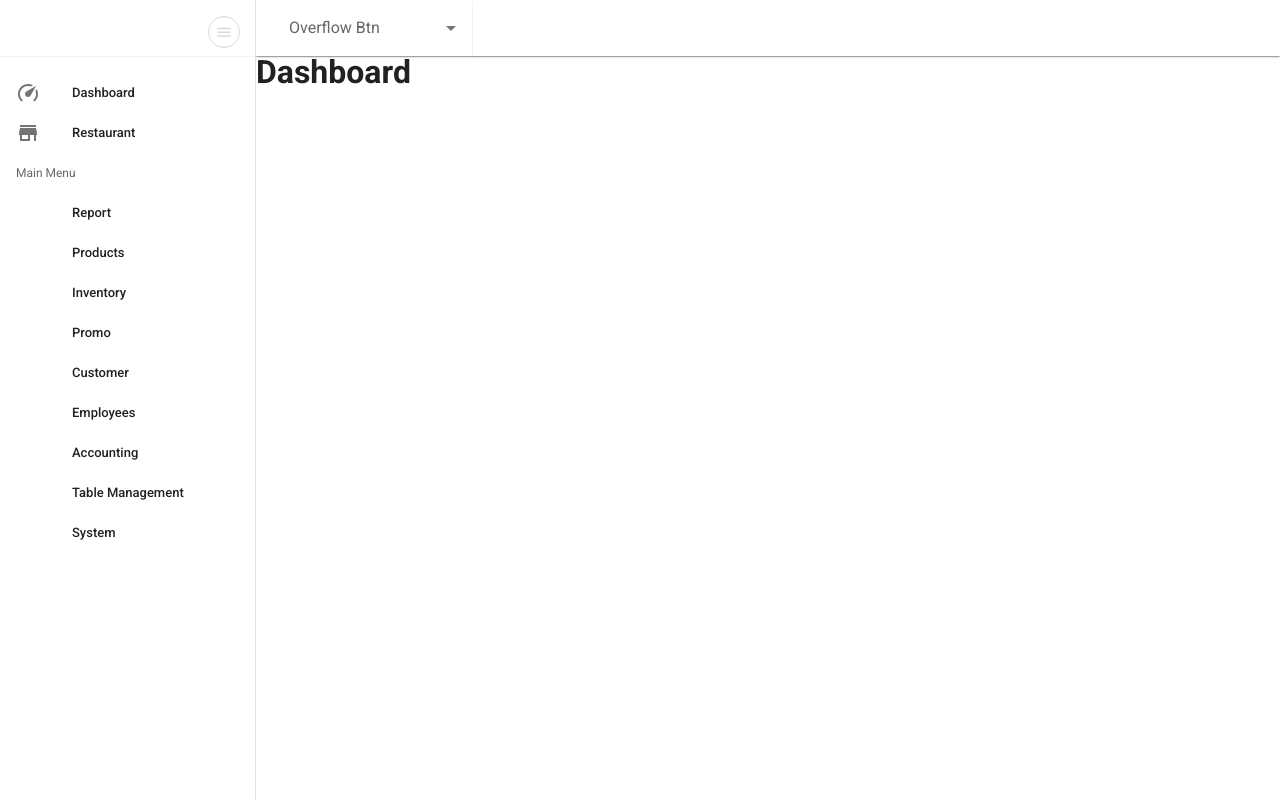
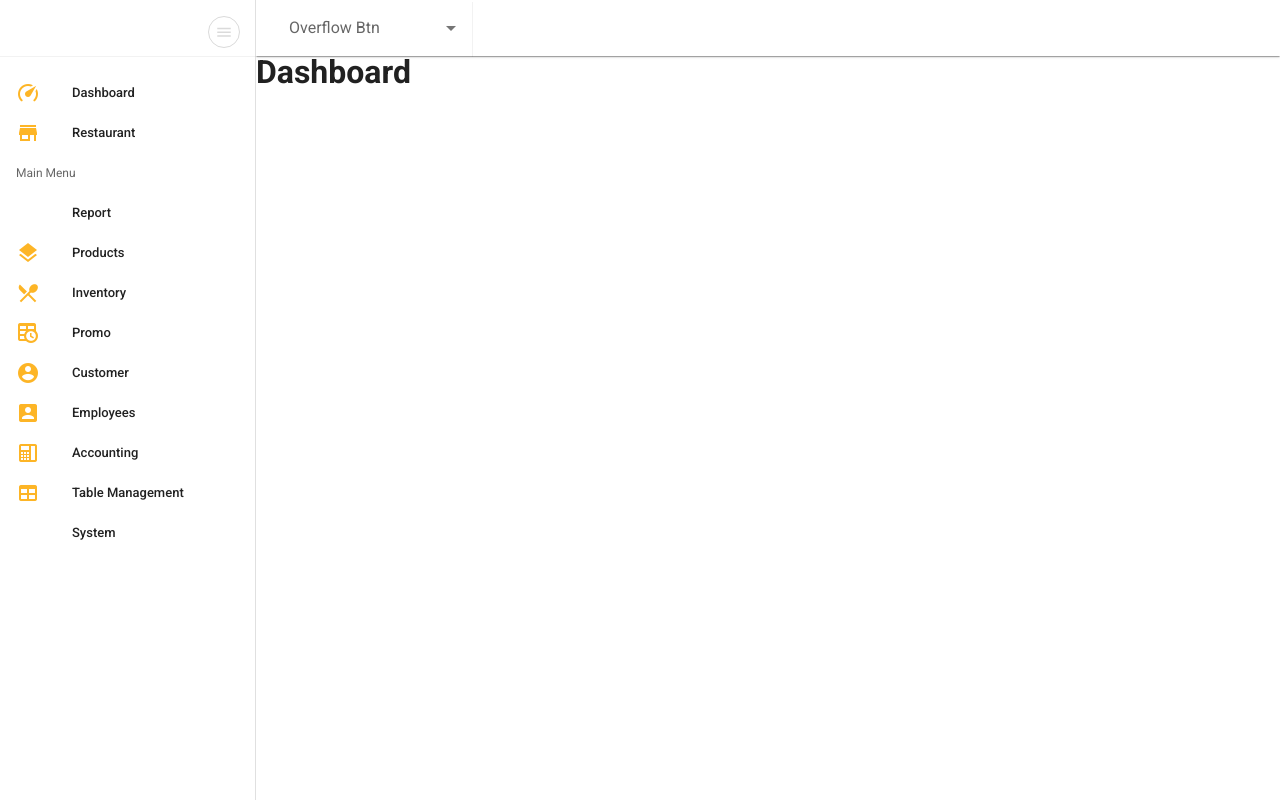
Before and after one commit to reynaldirey18/eatmore, a Vue app: page /dashboard in a window 1280 px wide. Built offline with nearby package versions, Linux system fonts and the light colour scheme.

Commit message:
change icon color

```diff
--- a/src/components/AppSidebar.vue
+++ b/src/components/AppSidebar.vue
@@ -33,7 +33,7 @@
         :key="i"
         >
         <v-list-item-icon>
-            <v-icon>{{sidebarItem.icon}}</v-icon>
+          <v-icon color="#FDB526">{{sidebarItem.icon}}</v-icon>
         </v-list-item-icon>
         <v-list-item-content>
           <v-list-item-title>{{sidebarItem.name}}</v-list-item-title>
@@ -45,7 +45,7 @@
         :key="i"
         >
         <v-list-item-icon>
-            <v-icon>{{mainMenuItem.icon}}</v-icon>
+          <v-icon color="#FDB526">{{mainMenuItem.icon}}</v-icon>
         </v-list-item-icon>
         <v-list-item-content>
           <v-list-item-title>{{mainMenuItem.name}}</v-list-item-title>
--- a/src/router/nav.js
+++ b/src/router/nav.js
@@ -11,30 +11,39 @@ export const sidebar = [
 
 export const mainMenu = [
   {
+    icon: 'mdi-file-pdf',
     name: 'Report'
   },
   {
+    icon: 'mdi-layers',
     name: 'Products'
   },
   {
+    icon: 'mdi-silverware',
     name: 'Inventory'
   },
   {
+    icon: 'mdi-timetable',
     name: 'Promo'
   },
   {
+    icon: 'mdi-account-circle',
     name: 'Customer'
   },
   {
+    icon: 'mdi-account-box',
     name: 'Employees'
   },
   {
+    icon: 'mdi-deskphone',
     name: 'Accounting'
   },
   {
+    icon: 'mdi-table',
     name: 'Table Management'
   },
   {
+    icon: 'mdi-settings',
     name: 'System'
   }
 ]
```
Lines whose indentation alone changed are shown as unchanged.
